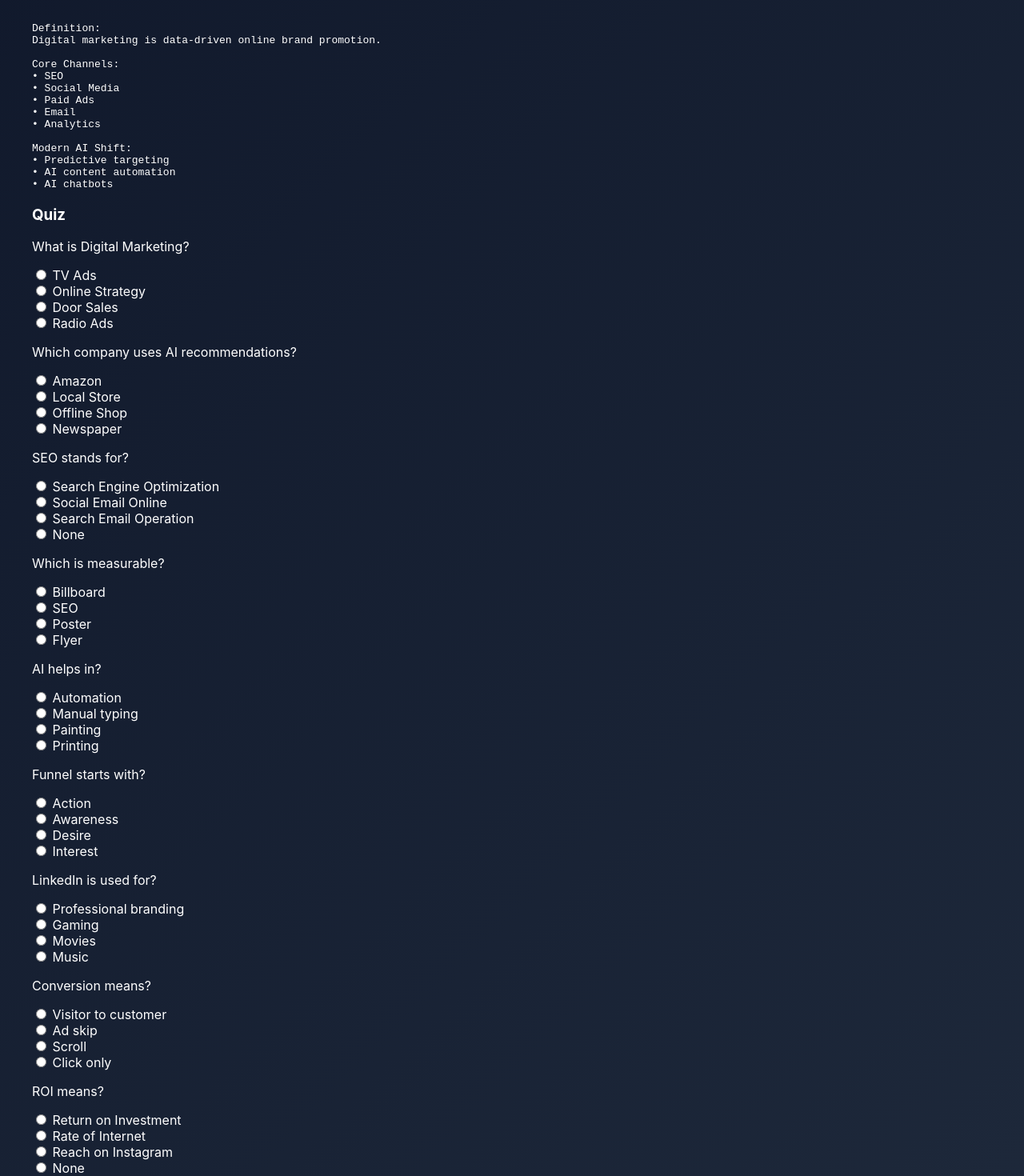
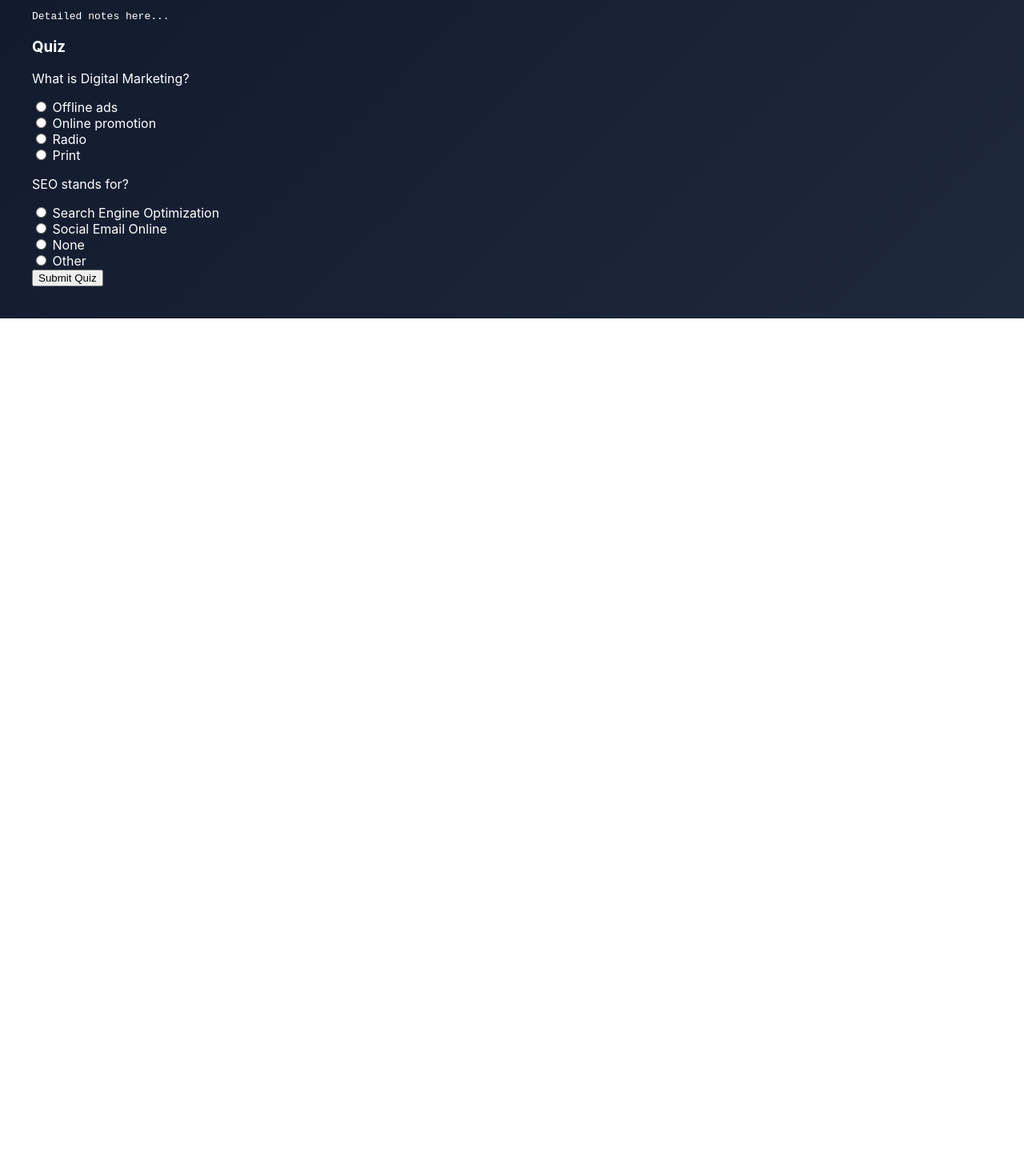
Before and after one commit to nammaweb/nammaweblmsdigital-marketing, a Next.js app: page /lesson in a window 1280 px wide. Shown: the part 480-1950 px from the top of the page at 80% size. After the commit the page ends 878 px from the top, so only its background shows below. Built offline with nearby package versions, Linux system fonts and the light colour scheme; no server answers; the database is empty.

Commit message:
Update syllabus.js

```diff
--- a/data/syllabus.js
+++ b/data/syllabus.js
@@ -1,87 +1,20 @@
 export const syllabus = {
-
   1: {
-title: "Digital Marketing Ecosystem & AI Revolution",
+    title: "Digital Marketing Fundamentals",
     video: "https://www.youtube.com/embed/6mbwJ2xhgzM",
-notes: `
-Definition:
-Digital marketing is data-driven online brand promotion.
-
-Core Channels:
-• SEO
-• Social Media
-• Paid Ads
-• Email
-• Analytics
-
-Modern AI Shift:
-• Predictive targeting
-• AI content automation
-• AI chatbots
-`,
-caseStudy: `
-Amazon uses AI-powered recommendation engine.
-Netflix uses personalization algorithm.
-Nike uses AI ad optimization.
-`,
+    notes: "Detailed notes here...",
     quiz: [
       {
         question: "What is Digital Marketing?",
-options: ["TV Ads", "Online Strategy", "Door Sales", "Radio Ads"],
+        options: ["Offline ads", "Online promotion", "Radio", "Print"],
         correct: 1
       },
       {
-question: "Which company uses AI recommendations?",
-options: ["Amazon", "Local Store", "Offline Shop", "Newspaper"],
-correct: 0
-},
-{
         question: "SEO stands for?",
-options: ["Search Engine Optimization","Social Email Online","Search Email Operation","None"],
-correct: 0
-},
-{
-question: "Which is measurable?",
-options: ["Billboard","SEO","Poster","Flyer"],
-correct: 1
-},
-{
-question: "AI helps in?",
-options: ["Automation","Manual typing","Painting","Printing"],
-correct: 0
-},
-{
-question: "Funnel starts with?",
-options: ["Action","Awareness","Desire","Interest"],
-correct: 1
-},
-{
-question: "LinkedIn is used for?",
-options: ["Professional branding","Gaming","Movies","Music"],
-correct: 0
-},
-{
-question: "Conversion means?",
-options: ["Visitor to customer","Ad skip","Scroll","Click only"],
-correct: 0
-},
-{
-question: "ROI means?",
-options: ["Return on Investment","Rate of Internet","Reach on Instagram","None"],
-correct: 0
-},
-{
-question: "Digital marketing is?",
-options: ["Data-driven","Random","Offline only","Manual"],
+        options: ["Search Engine Optimization", "Social Email Online", "None", "Other"],
         correct: 0
       }
-],
-assignment: `
-1. Create LinkedIn post for Namma Web.
-2. Identify funnel stage.
-3. Suggest 3 AI tools.
-4. Create marketing strategy outline.
-`
-},
-
+      // Add 8 more for full 10
+    ]
+  }
 };
```
Lines whose indentation alone changed are shown as unchanged.
